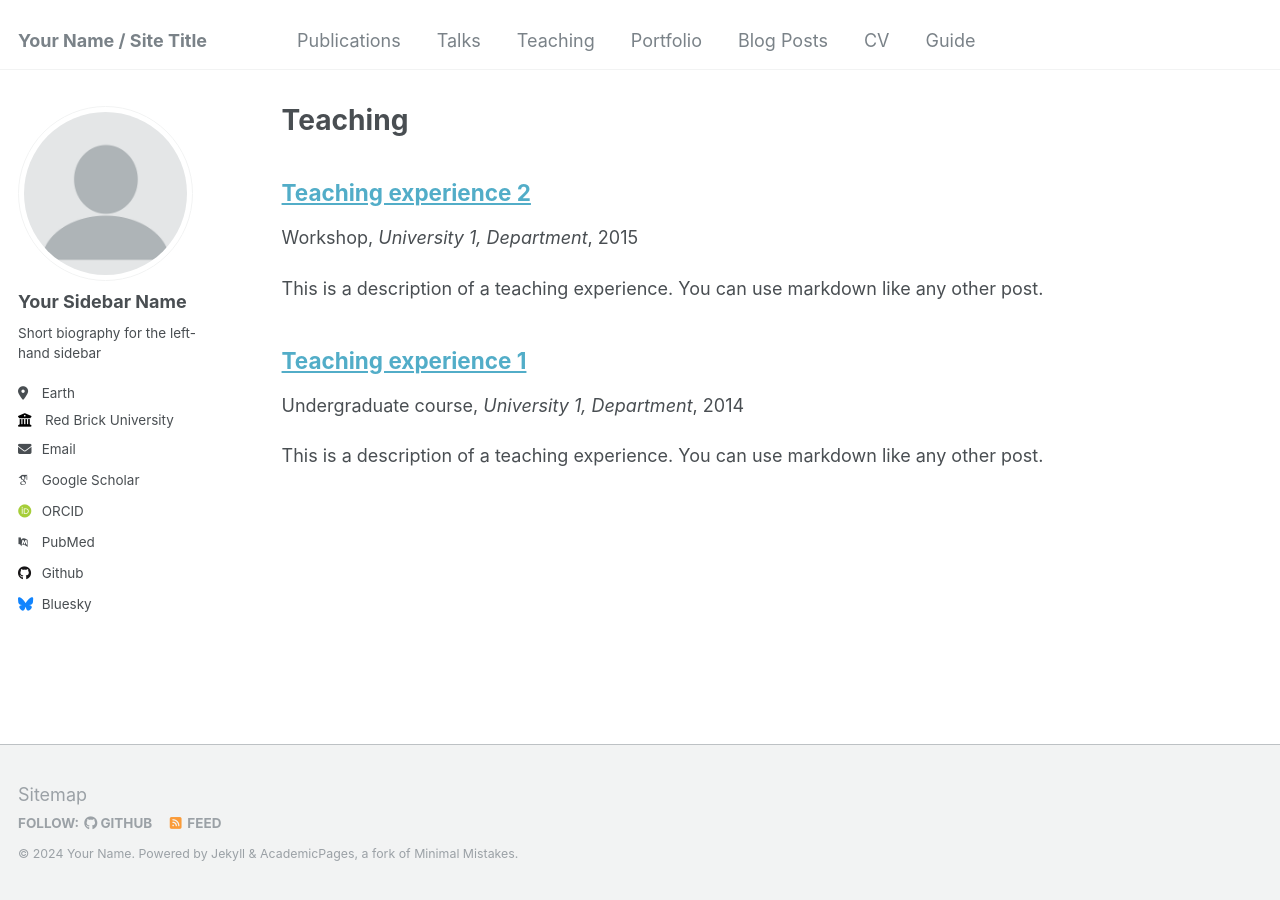
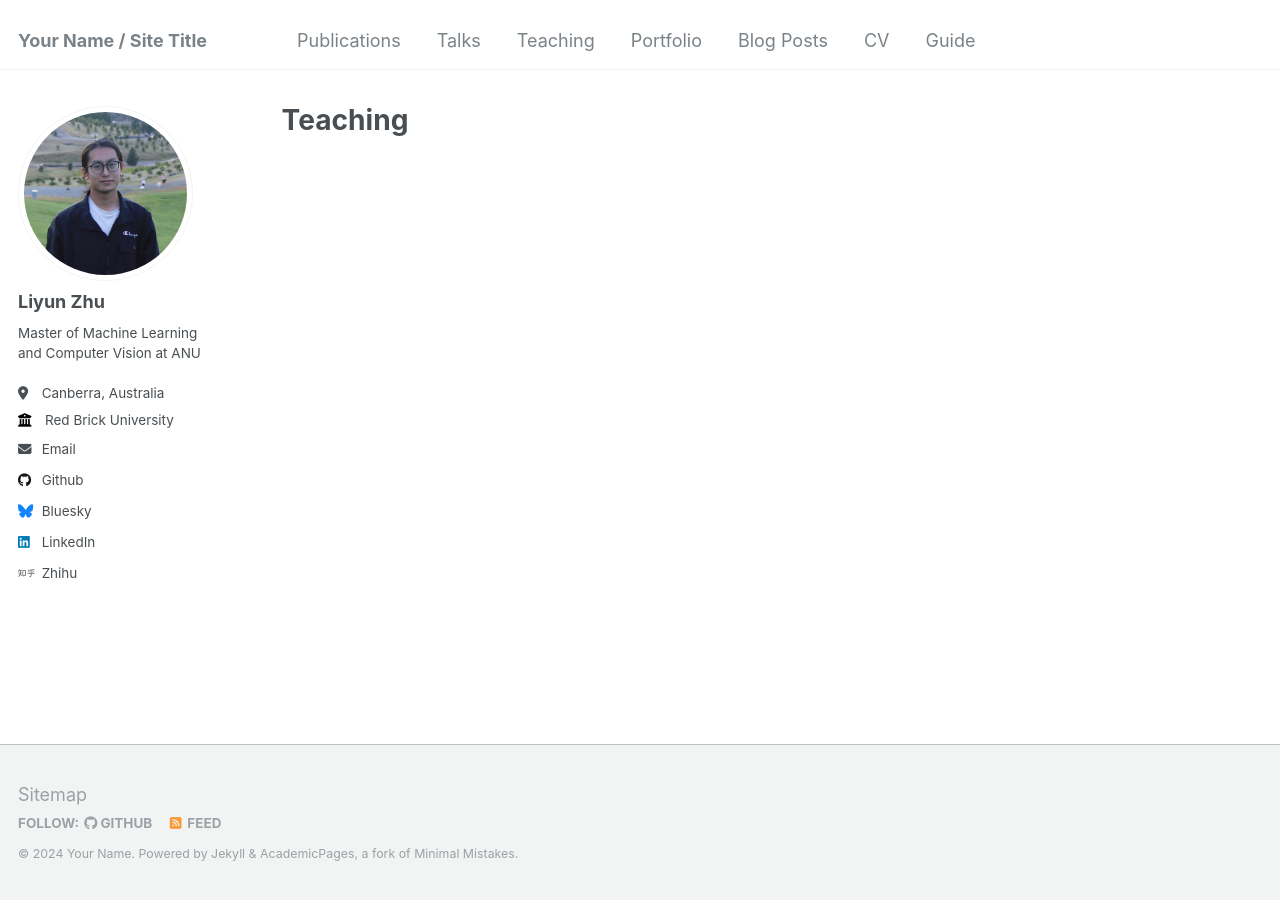
Before and after one commit to Tom-roujiang/liyun_zhu, a Jekyll site: the page built from _pages/teaching.html, in a window 1280 px wide. Built offline with Jekyll 4.4.1, drawn with Linux system fonts in a browser that asks for light colours; some web fonts are replaced.

Commit message:
first commit

```diff
--- a/_config.yml
+++ b/_config.yml
@@ -21,22 +21,22 @@ repository               : "academicpages/academicpages.github.io"
 #               Additional customization can be done by editing /_includes/author-profile.html
 author:
   # Biographic information
-  avatar           : "profile.png"
-  name             : "Your Sidebar Name"
+  avatar           : "profile.jpg"
+  name             : "Liyun Zhu"
   pronouns         : # example: "she/her"
-  bio              : "Short biography for the left-hand sidebar"
-  location         : "Earth"
+  bio              : "Master of Machine Learning and Computer Vision at ANU"
+  location         : "Canberra, Australia"
   employer         : "Red Brick University"
   uri              : # URL
-  email            : "none@example.org"
+  email            : "u7778917@anu.edu.au"
 
   # Academic websites
   arxiv            : # URL - Update with the correct link to your profile
-  googlescholar    : "https://scholar.google.com/citations?user=PS_CX0AAAAAJ"
+  googlescholar    : # "https://scholar.google.com/citations?user=PS_CX0AAAAAJ"
   impactstory      : # URL
-  orcid            : "http://orcid.org/yourorcidurl"
+  orcid            : # "http://orcid.org/yourorcidurl"
   semantic         : # URL
-  pubmed           : "https://www.ncbi.nlm.nih.gov/pubmed/?term=john+snow"
+  pubmed           : # "https://www.ncbi.nlm.nih.gov/pubmed/?term=john+snow"
   researchgate     : # URL
 
   # Repositories and software development
@@ -57,7 +57,7 @@ author:
   keybase          : # Username
   instagram        : # Username
   lastfm           : # Username
-  linkedin         : # Username
+  linkedin         : https://au.linkedin.com/in/liyun-zhu-b8755328b
   mastodon         : # URL
   medium           : # URL
   pinterest        : # Username
@@ -71,7 +71,7 @@ author:
   wikipedia        : # Username
   xing             : # Username
   youtube          : # Username
-  zhihu            : # URL
+  zhihu            : https://www.zhihu.com/people/zhu-li-yun-42
 
 # Publication Category - The following the list of publication categories and their headings
 publication_category:
@@ -209,18 +209,18 @@ kramdown:
 
 # These settings control the types of collections used by the template
 collections:
-  teaching:
-    output: true
-    permalink: /:collection/:path/
+  # teaching:
+  #   output: true
+  #   permalink: /:collection/:path/
   publications:
     output: true
     permalink: /:collection/:path/
-  portfolio:
-    output: true
-    permalink: /:collection/:path/
-  talks:
-    output: true
-    permalink: /:collection/:path/
+  # portfolio:
+  #   output: true
+  #   permalink: /:collection/:path/
+  # talks:
+  #   output: true
+  #   permalink: /:collection/:path/
 
 
 # These settings control how pages and collections are included in the site
```
Also changed, not shown: images/profile.jpg (added), 1 other file.
